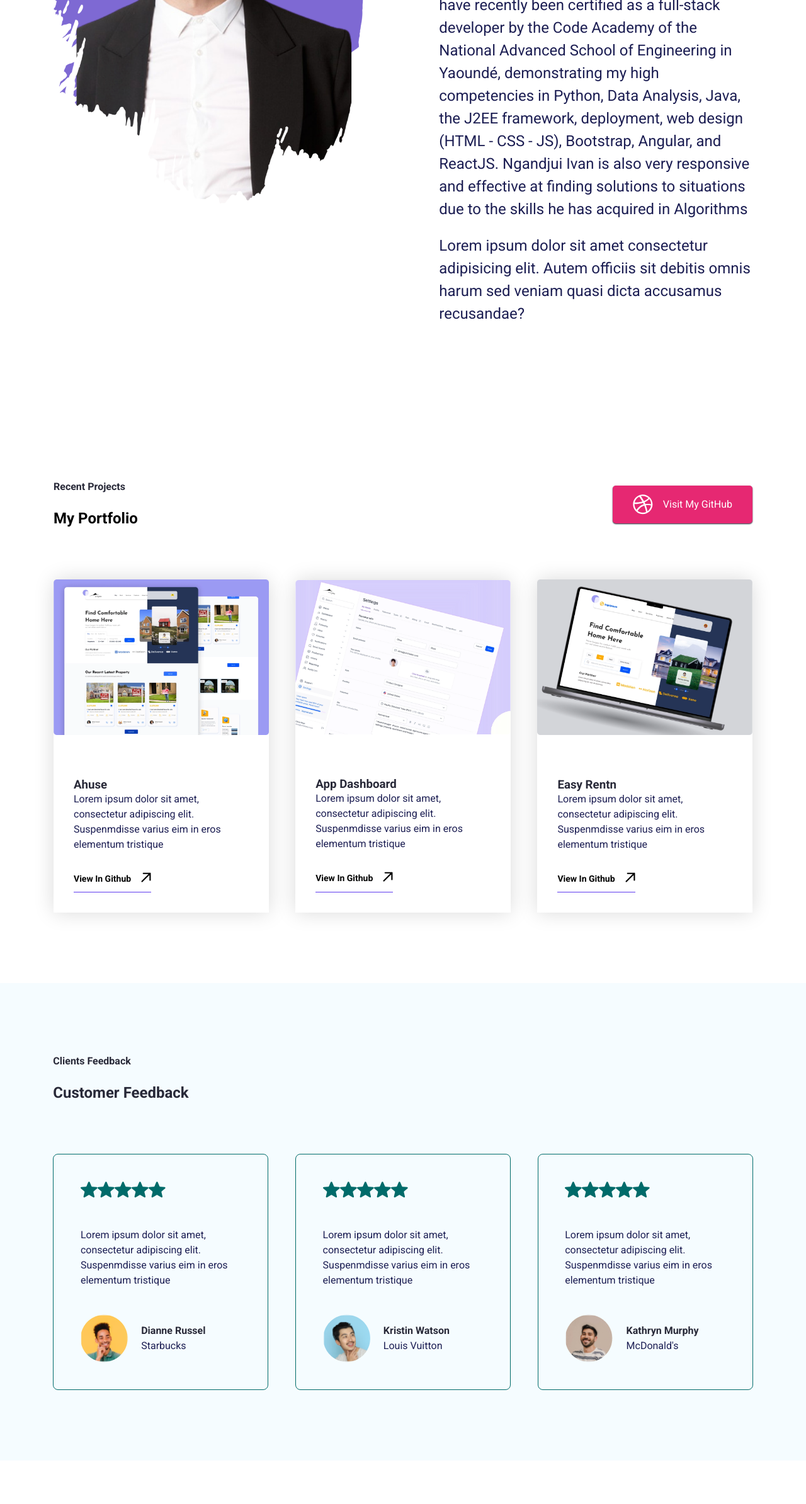
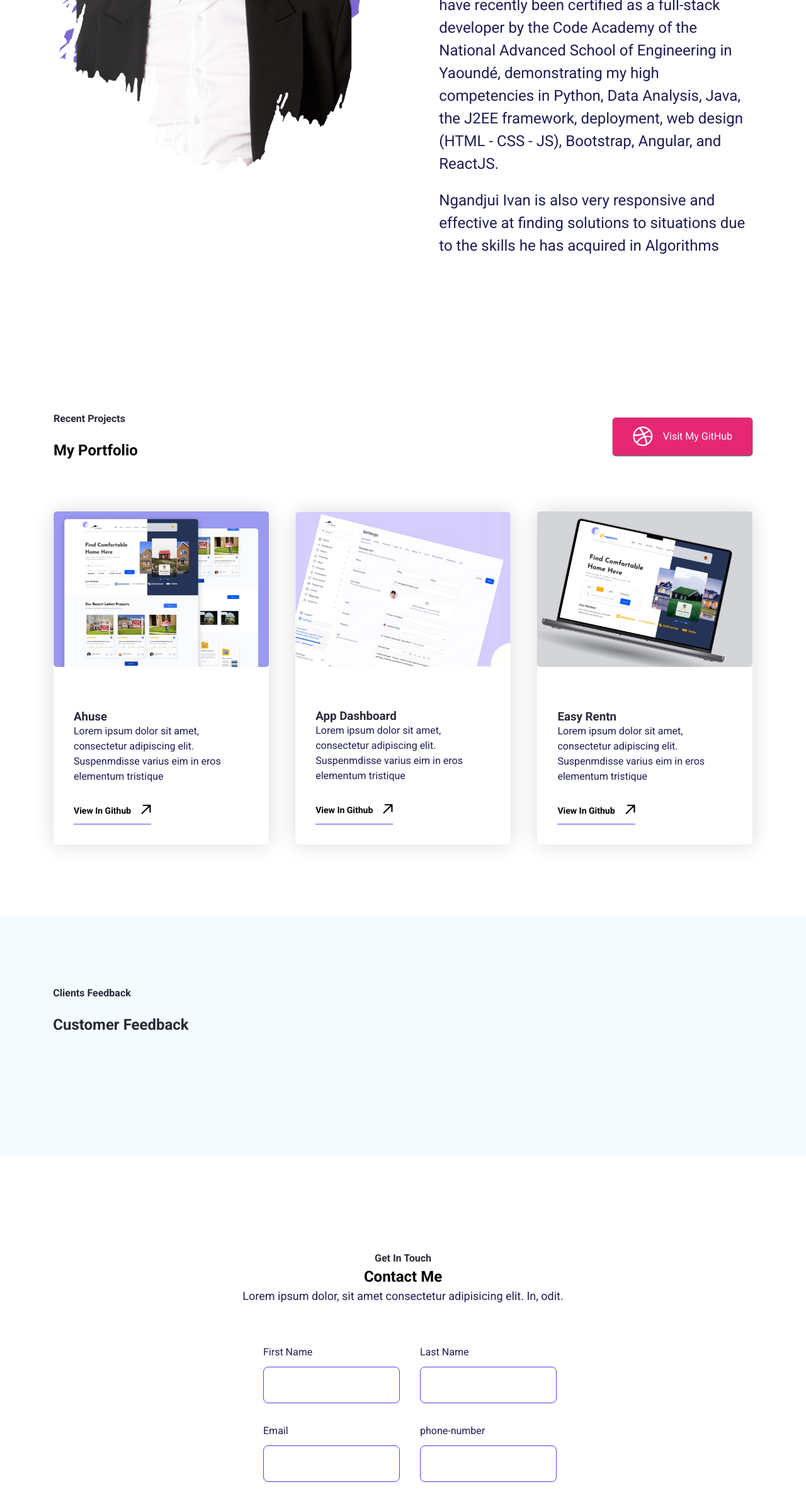
Before and after one commit to NGANDJUI23/ngandjui-portfolio, a React (Create React App) app: page / in a window 1280 px wide. Shown: the part 3582-5970 px from the top of the page at 63% size. Built offline with nearby package versions, Linux system fonts and the light colour scheme.

Commit message:
edit_about_me

```diff
--- a/src/Pages/Home/AboutMe.jsx
+++ b/src/Pages/Home/AboutMe.jsx
@@ -11,12 +11,9 @@ export default function AboutMe() {
           <p className="hero--section-description">
             My name is NGANDJUI HANGA Ivan Delors, an engineering student at Saint Jean Engineering, level 4, majoring in Computer Science and Information Systems.
             During this journey, I have been able to acquire skills in SI modeling, project management, web development, technician work, database administration, basic enterprise network administration/design/configuration, and I have recently been certified as a full-stack developer by the Code Academy of the National Advanced School of Engineering in Yaoundé, demonstrating my high competencies in Python, Data Analysis, Java, the J2EE framework, deployment, web design (HTML - CSS - JS), Bootstrap, Angular, and ReactJS.
-            Ngandjui Ivan is also very responsive and effective at finding solutions to situations due to the skills he has acquired in Algorithms
           </p>
           <p className="hero--section-description">
-            Lorem ipsum dolor sit amet consectetur adipisicing elit. Autem
-            officiis sit debitis omnis harum sed veniam quasi dicta accusamus
-            recusandae?
+          Ngandjui Ivan is also very responsive and effective at finding solutions to situations due to the skills he has acquired in Algorithms
           </p>
         </div>
       </div>
--- a/src/data/index.json
+++ b/src/data/index.json
@@ -69,29 +69,5 @@
     }
   ],
   "testimonial": [
-    {
-      "id": "1",
-      "count": "5",
-      "src": "./img/avatar-image.png",
-      "description": "Lorem ipsum dolor sit amet, consectetur adipiscing elit. Suspenmdisse varius eim in eros elementum tristique",
-      "author_name": "Dianne Russel",
-      "author_designation": "Starbucks"
-    },
-    {
-      "id": "2",
-      "count": "5",
-      "src": "./img/avatar-image-1.png",
-      "description": "Lorem ipsum dolor sit amet, consectetur adipiscing elit. Suspenmdisse varius eim in eros elementum tristique",
-      "author_name": "Kristin Watson",
-      "author_designation": "Louis Vuitton"
-    },
-    {
-      "id": "3",
-      "count": "5",
-      "src": "./img/avatar-image-2.png",
-      "description": "Lorem ipsum dolor sit amet, consectetur adipiscing elit. Suspenmdisse varius eim in eros elementum tristique",
-      "author_name": "Kathryn Murphy",
-      "author_designation": "McDonald's"
-    }
   ]
 }
```
